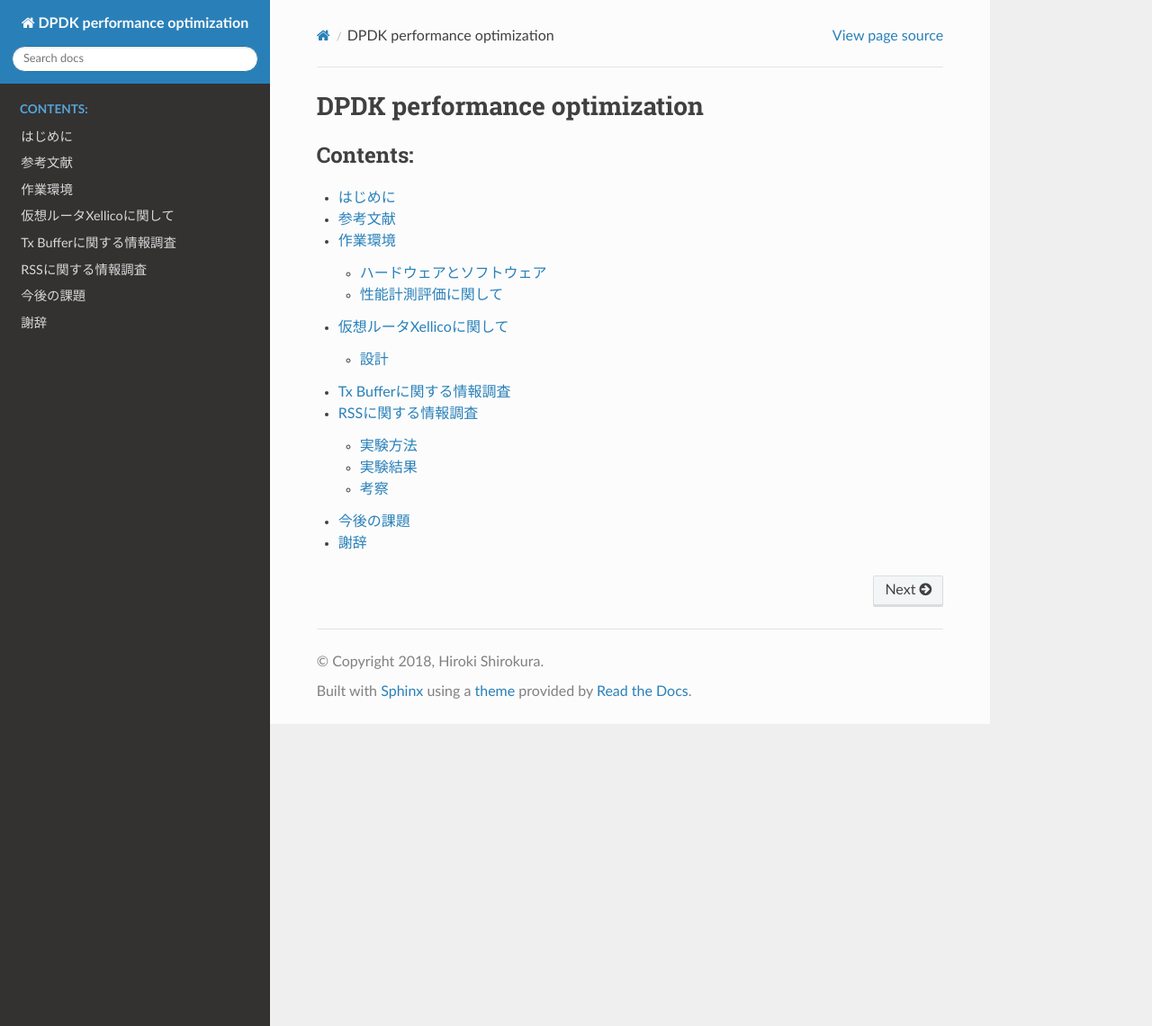
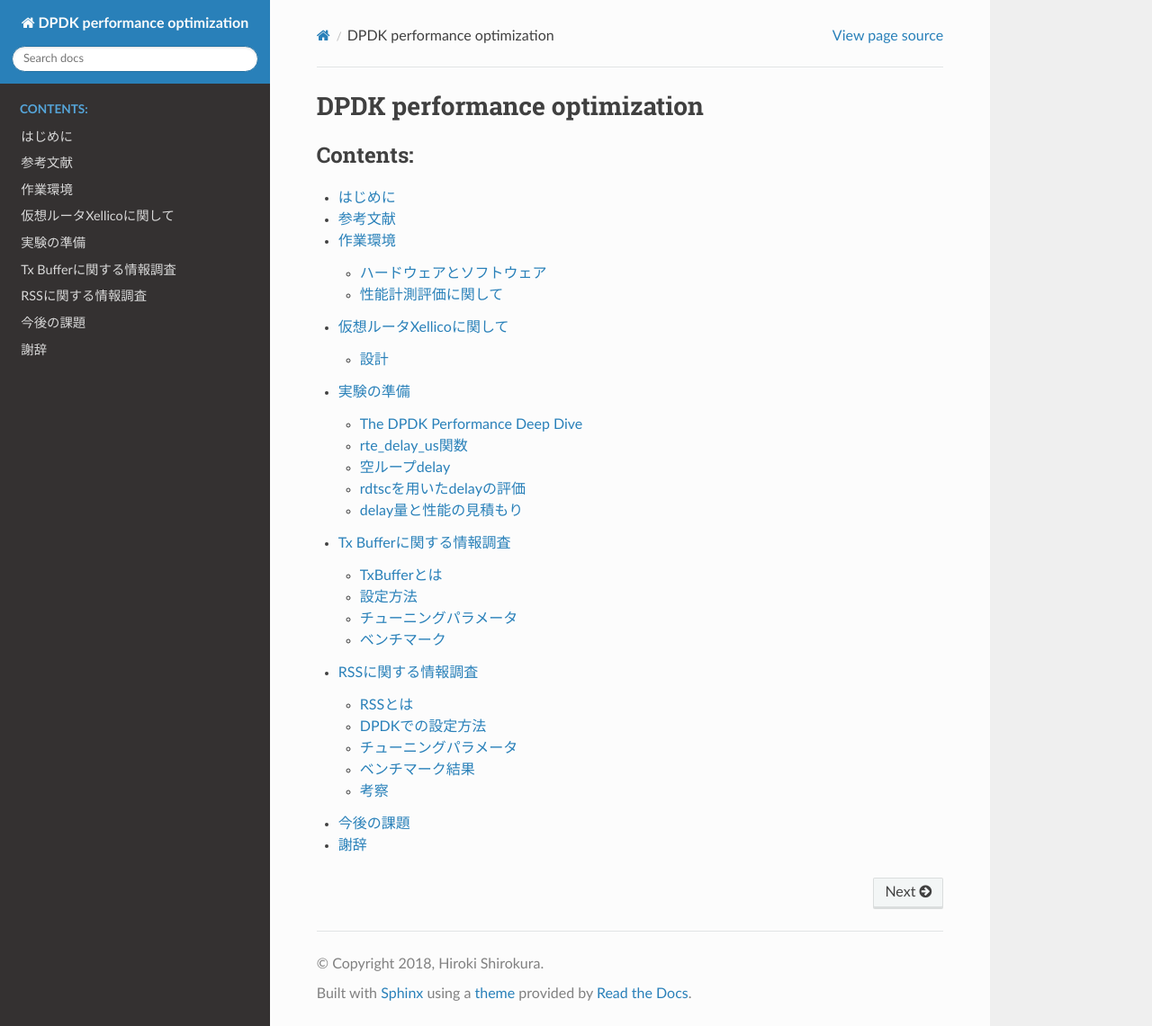
Before and after one commit to openvrouter/xellico, a Sphinx documentation site: the page built from docs/index.rst, in a window 1280 px wide and 1141 px high. Shown: the whole window at 90% size. Built offline with Sphinx 7.4.7 and the Read the Docs theme 2.0.0, drawn with Linux system fonts in a browser that asks for light colours; some of the changed lines change nothing that is shown.

Commit message:
2018.04.10-22:39

```diff
--- a/docs/index.rst
+++ b/docs/index.rst
@@ -14,6 +14,7 @@ DPDK performance optimization
   references
   environment
   vrouter
+  preparation
   txbuffer
   rss
   featurework
--- /dev/null
+++ b/docs/preparation.rst
@@ -0,0 +1,106 @@
+
+実験の準備
+==========
+
+DPDKには ``rte_delay_ms()`` , ``rte_delay_us_block()`` といったdelayを作り出す
+関数が存在している. 性能計測等の目的で使用することが想定されているようなので,
+正確なdelayを挿入することができるとてもありがたい関数である一方で,
+10GbE以上の性能計測を行う場合においては, より細かい制度でのdelayを挿入したい.
+
+本節では, 性能計測を行う上で用いるdelayの方法に関しての整理と, それらを用いた
+数理的な性能見積もりに関して論ずる.
+
+The DPDK Performance Deep Dive
+------------------------------
+
+性能計測はpktgen-dpdkを用いてブラックボックス性能テストを行うと前節では述べた.
+では, 実際にpktgenを用いて計測した値に対してどの程度の信頼性があるのかを
+計算する方法を整理する.
+
+- 64Byteパケットで10Gbps Wirerateを出す場合は14Mppsになる.
+- 14Mppsを出すには1パケットを67nsで処理する必要がある
+- 動作周波数が2GHzのCPUの場合
+
+  - 14Mpps の処理性能は 134clock/packet
+  - 140Mpps の処理性能は 13clock/packet
+
+このようにDPDK-VNFの性能計測は結構見積もれそうな気がしてきたので,
+もう少ししっかりと考えてみよう. 多くのDPDKアプリケーションの場合,
+パケット解析のプログラムの流れは以下のようになる.
+
+.. code-block:: c
+
+  size_t n_rx = rte_eth_rx_burst (0, 0, pkts, 32);
+  for (size_t i=0; i<n_rx; i++)
+    {
+      process_packet (pkts[i])
+      size_t n_tx = rte_eth_tx_burst (1, 0, &pkts[i], 1);
+      if (n_tx != 1)
+        rte_pktmbuf_free (pkts[i]);
+    }
+
+1行目に32burstで受信処理をおこない, 4行目でパケット処理をおこない, 5行目で
+パケットの送信を行なっている. 今回は都合上, tx_buffer等の
+bulk transmissionを利用して実装を行なったとする.
+
+この時の性能に影響を与える部分は以下の3つに分けられる.
+
+- 32 bulk rx
+- packet process
+- 1 tx buffering
+
+今回はpacket processの部分にdelayを挿入して性能計測を行なっていくわけだが,
+32 bulk rxと, 1tx bufferingでどの程度の計算機的コストを払っているかを
+明らかにしなくては, 本来の性能計測の見積もりができそうにない.
+
+なので, 今回はTxBufferの実験を用いて, rx/txのコストを計測していく.
+基本的に計測対象は以下のようにして計測を行う.
+
+.. code-block:: c
+
+  static size_t sum = 0;
+  static size_t cnt = 0;
+  size_t before = rte_get_tsc_cycles ()
+  //検査対象コード
+  sum += rte_get_tsc_cycles () - before;
+  cnt ++;
+  if (cnt > 10000000)
+  {
+    printf ("latency: %zd \n", sum / cnt);
+    cnt = sum = 0;
+  }
+
+このようにしてrdtscを用いてプログラムの実行速度を細かく測っていく.
+
+
+rte_delay_us関数
+-----------------
+
+DPDKに用意されているdelayの関数であるため, 信頼性がたかい(と筆者は思っている)
+rdtscによる遅延計測でも安定した値を出していた.
+
+
+
+空ループdelay
+-------------
+
+rdtscを用いたdelayの評価
+------------------------
+
+.. code-block:: none
+
+  jk6:~/git/xellico/misc/delay_eval:( make
+  jk6:~/git/xellico/misc/delay_eval:) make run
+  sudo ./build/delayeval
+  freq: 1795792297
+  rte_delay_us_block(1):  lat=1841 [clk] try=1000000, delay=1us
+  rte_delay_us_block(2):  lat=3686 [clk] try=1000000, delay=2us
+  rte_delay_us_block(3):  lat=5460 [clk] try=1000000, delay=3us
+  rte_delay_us_block(4):  lat=7250 [clk] try=1000000, delay=4us
+  dirty_looped_delay_10ns(1):  lat=20 [clk] try=100000000, delay=11ns
+  dirty_looped_delay_10ns(2):  lat=33 [clk] try=100000000, delay=18ns
+  dirty_looped_delay_10ns(3):  lat=59 [clk] try=100000000, delay=32ns
+  dirty_looped_delay_10ns(4):  lat=86 [clk] try=100000000, delay=47ns
+
+delay量と性能の見積もり
+-----------------------
--- a/docs/rss.rst
+++ b/docs/rss.rst
@@ -3,11 +3,17 @@ RSSに関する情報調査
 ===================
 
 ここではRSS(Receive Side Scaling)に関する調査報告を行う.
+
+RSSとは
+-------
+
 RSSに関しては, Takuya Asada (syuu1228)氏のブログの記事が参考になるため,
 そちらを参考にしてほしい.
 
-- [参考] Takuya Asada, Linuxのネットワークスタックのスケーラビリティについて, http://syuu1228.hatenablog.com/entry/20101210/1291941459
-- [参考] Receive-Side Scalingについての調査メモ, http://syuu1228.hatenablog.com/entry/20101219/1292725423
+- [参考] Takuya Asada, Linuxのネットワークスタックのスケーラビリティについて,
+  http://syuu1228.hatenablog.com/entry/20101210/1291941459
+- [参考] Receive-Side Scalingについての調査メモ,
+  http://syuu1228.hatenablog.com/entry/20101219/1292725423
 
 DPDKで高速なVNFを実装する場合, 40GbE以上のパケット転送を行う場合には,
 RSSを用いることが定石である. ここでは, その方法とスケーラビリティに
@@ -23,18 +29,16 @@ Xellicoはconfigファイルにより, RSSのコンフィグレーションを
 できるため, 本節もソースコードの編集は行わずに, configとなるJSONファイル
 の編集のみをおこなった.
 
-実験方法
----------
+DPDKでの設定方法
+----------------
 
-固定パラメータ
-- Tx Buffer
+チューニングパラメータ
+----------------------
 
-変動パラメータ
 - RSS number of Queues
-- packet size
 
-実験結果
---------
+ベンチマーク結果
+----------------
 
 - x540の場合, RSSはリニアにスケールする (dummy)
 - xl710の場合, RSSはリニアにはスケールしない(dummy) (HW限界)
@@ -46,7 +50,6 @@ Xellicoはconfigファイルにより, RSSのコンフィグレーションを
 
   RSSの性能計測結果
 
-
 考察
 ----
 
--- a/docs/txbuffer.rst
+++ b/docs/txbuffer.rst
@@ -8,3 +8,15 @@ TxBufferとは, NICで特定のバルクサイズに達するまで,パケット
 DPDKのAPIの一つである. PCIeのNICのTxの処理は計算量的に高コストである
 ため, 10GbE以上のトラフィックに対して1パケットずつ送信処理を行うと
 高性能化が行えなので, それを解決するための機構である.
+
+TxBufferとは
+-------------
+
+設定方法
+--------
+
+チューニングパラメータ
+----------------------
+
+ベンチマーク
+------------
```
